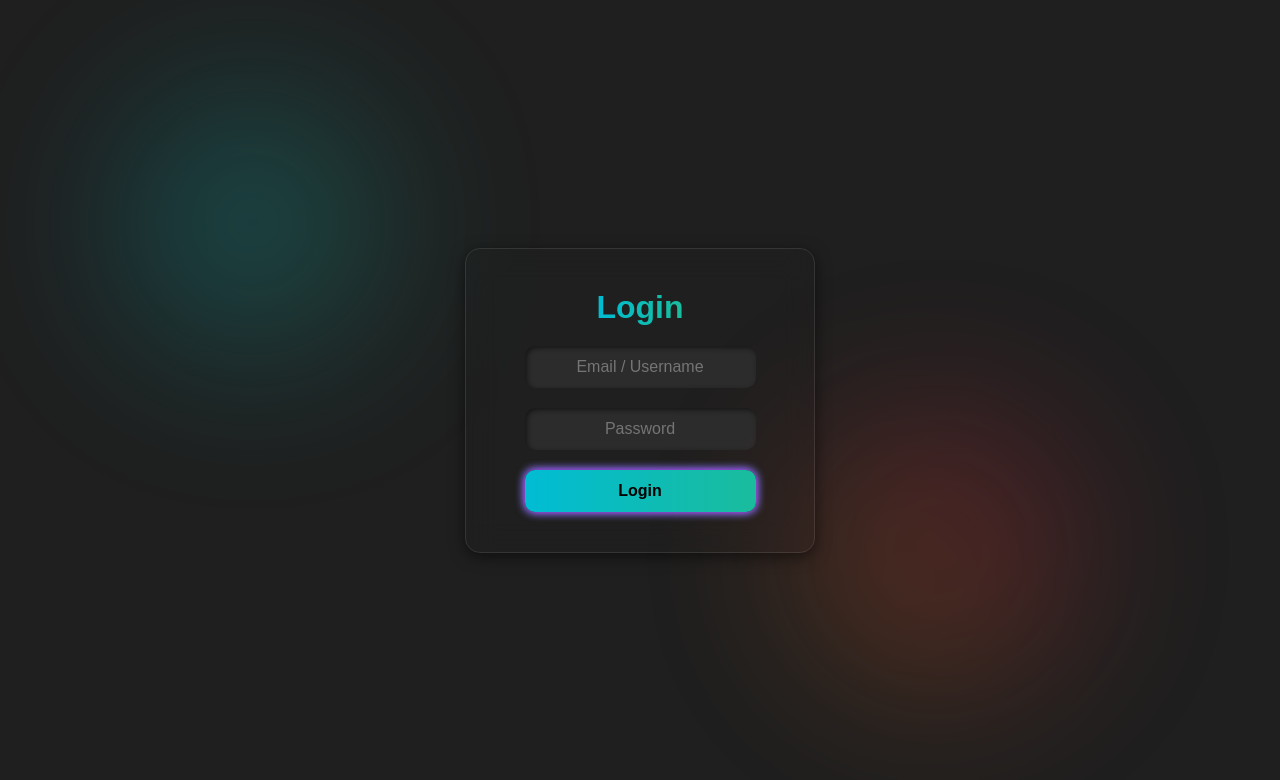
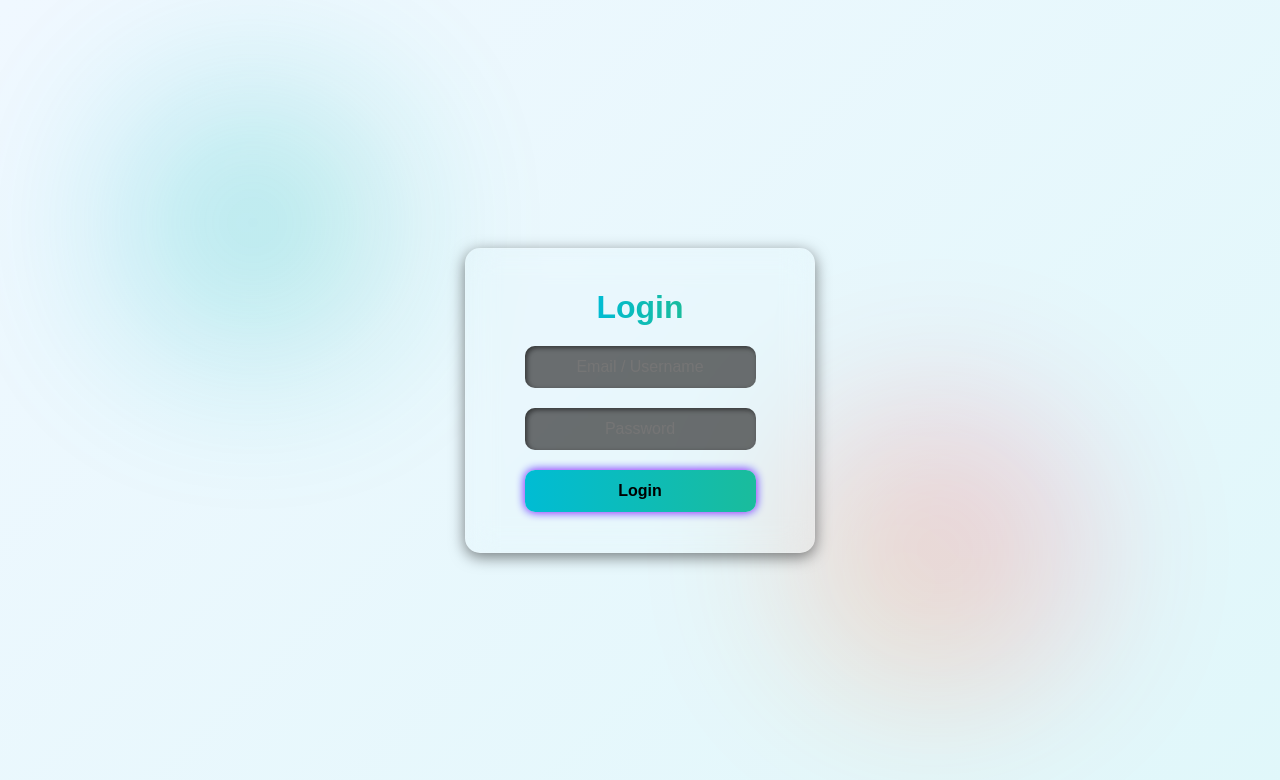
Before and after one commit to Isa-x5/Graphql, a Next.js app: page /login in a window 1280 px wide. Shown: the top 780 px of the page. Built offline with nearby package versions, Linux system fonts and the light colour scheme.

Commit message:
updated css

```diff
--- a/style/global.css
+++ b/style/global.css
@@ -16,6 +16,7 @@ body {
   padding: 40px 20px;
   font-size: 16px;
   line-height: 1.5;
+  background: linear-gradient(135deg, #f0f8ff, #e0f7fa); /* Light blue gradient */
   overflow-x: hidden; /*to remove horizontal scrollbar*/
 }
 
--- a/style/new.module.css
+++ b/style/new.module.css
@@ -11,7 +11,6 @@
   text-align: center;
   padding: 100px;
   position: relative; /* Needed for absolute positioning of other elements */
-  background: linear-gradient(135deg, #f0f8ff, #e0f7fa); /* Light blue gradient */
   border-radius: 10px;
 }
 
--- a/style/style.css
+++ b/style/style.css
@@ -12,7 +12,7 @@ body {
     display: flex;
     justify-content: center;
     align-items: center;
-    background: #1f1f1f;
+    background: linear-gradient(135deg, #f0f8ff, #e0f7fa); /* Light blue gradient */
     overflow: hidden;
     position: relative;
 }
```
